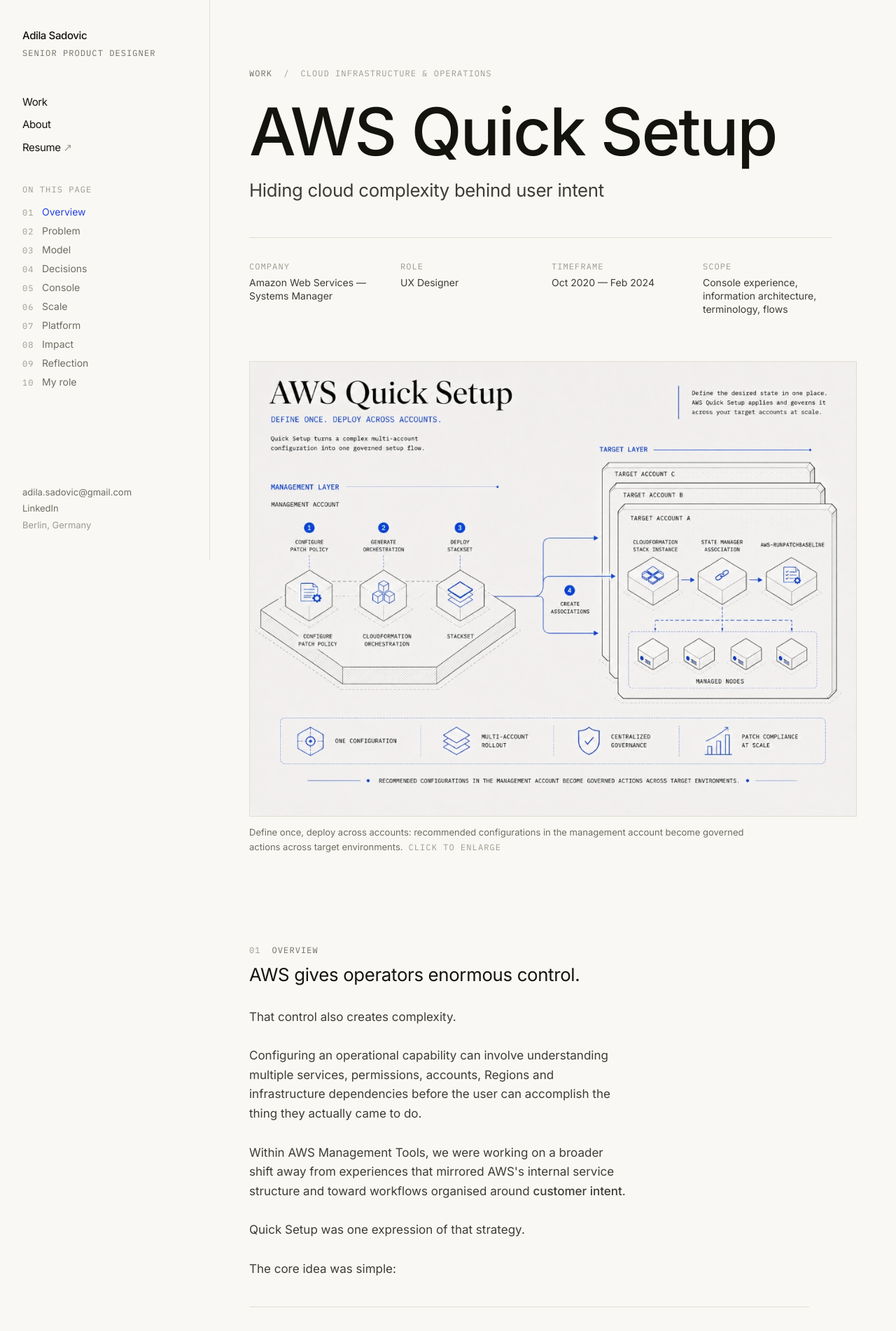
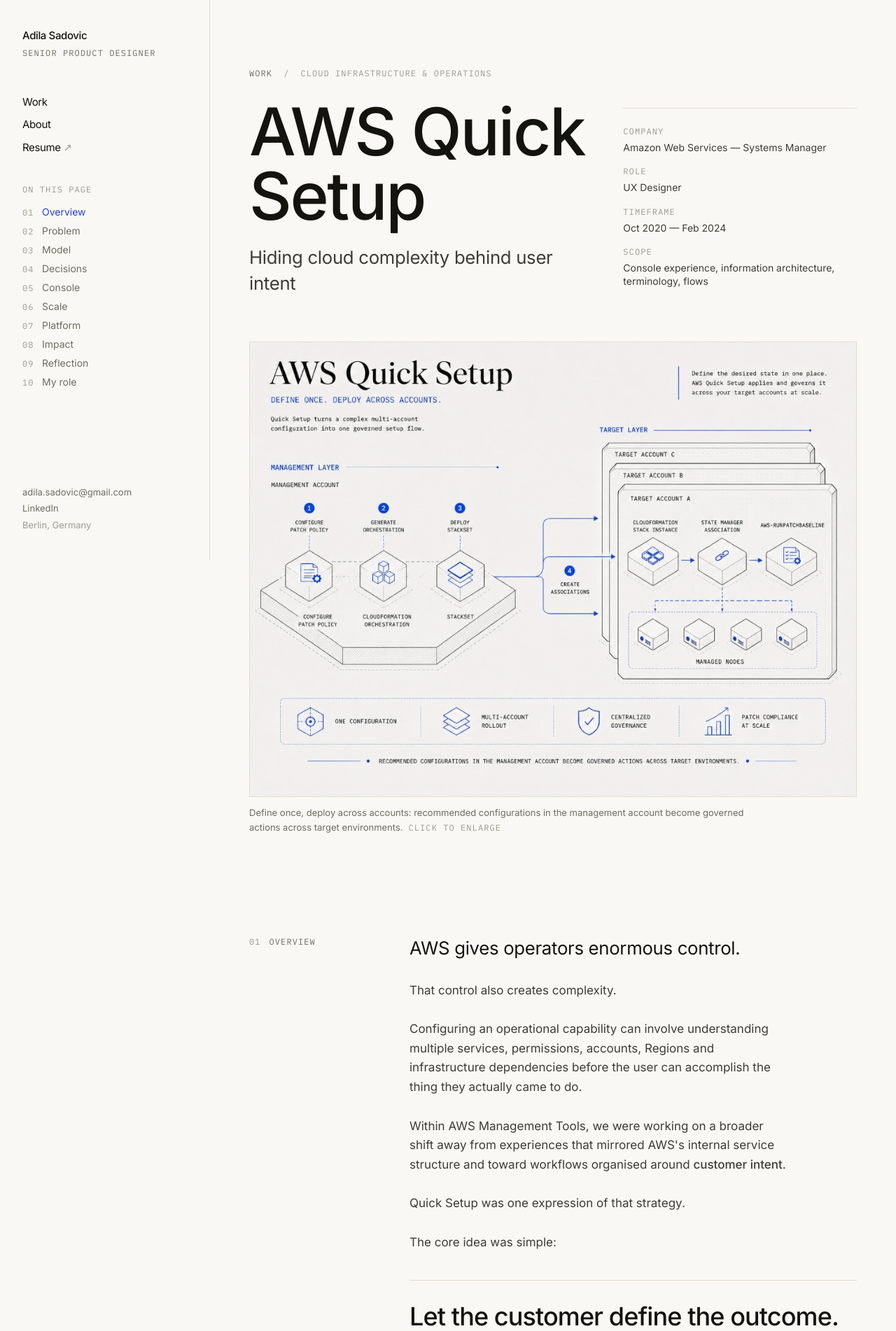
Before and after one commit to adilasadovic-fl/portfolio, a Next.js app: page /work/aws-quick-setup in a window 1280 px wide. Shown: the top 1902 px of the page at 70% size. Built offline with nearby package versions, Linux system fonts and the light colour scheme.

Commit message:
Restructure case study section composition

```diff
--- a/src/app/work/[slug]/page.tsx
+++ b/src/app/work/[slug]/page.tsx
@@ -8,162 +8,56 @@
 import { ProjectMetadata } from "@/components/project-preview";
 import { adjacentProjects, getProject, projects } from "@/content/projects";
 
-export function generateStaticParams() {
-  return projects.map((project) => ({ slug: project.slug }));
-}
+export function generateStaticParams() { return projects.map((project) => ({ slug: project.slug })); }
 
-export async function generateMetadata({
-  params,
-}: PageProps<"/work/[slug]">): Promise<Metadata> {
+export async function generateMetadata({ params }: PageProps<"/work/[slug]">): Promise<Metadata> {
   const { slug } = await params;
   const project = getProject(slug);
   if (!project) return {};
-
-  return {
-    title: `${project.title} — ${project.company}`,
-    description: project.summary,
-    alternates: { canonical: `/work/${project.slug}` },
-    openGraph: {
-      type: "article",
-      title: `${project.title} — ${project.subtitle}`,
-      description: project.summary,
-      images: [{ url: project.thumbnail.src }],
-    },
-  };
+  return { title: `${project.title} — ${project.company}`, description: project.summary, alternates: { canonical: `/work/${project.slug}` }, openGraph: { type: "article", title: `${project.title} — ${project.subtitle}`, description: project.summary, images: [{ url: project.thumbnail.src }] } };
 }
 
 export default async function CaseStudyPage({ params }: PageProps<"/work/[slug]">) {
   const { slug } = await params;
   const project = getProject(slug);
   if (!project) notFound();
-
   const { next } = adjacentProjects(project.slug);
 
   return (
     <article>
-      <RegisterCaseNav
-        title={project.title}
-        items={project.sections.map(({ id, nav }) => ({ id, nav }))}
-      />
-
+      <RegisterCaseNav title={project.title} items={project.sections.map(({ id, nav }) => ({ id, nav }))} />
       <header className="pt-16 lg:pt-24">
         <Container>
-          <div className="flex flex-wrap items-baseline gap-x-4 gap-y-1">
-            <Link
-              href="/work"
-              className="label text-ink-muted transition-colors hover:text-accent"
-            >
-              Work
-            </Link>
-            <span aria-hidden="true" className="label text-ink-faint">
-              /
-            </span>
-            <span className="label text-ink-faint">{project.domain}</span>
+          <div className="flex flex-wrap items-baseline gap-x-4 gap-y-1"><Link href="/work" className="label text-ink-muted transition-colors hover:text-accent">Work</Link><span aria-hidden="true" className="label text-ink-faint">/</span><span className="label text-ink-faint">{project.domain}</span></div>
+          <div className="mt-7 grid gap-10 lg:grid-cols-12 lg:gap-12">
+            <div className={project.hero ? "lg:col-span-7" : "lg:col-span-9"}>
+              <h1 className="text-display font-medium tracking-tight text-ink">{project.title}</h1>
+              <p className="measure-wide mt-6 text-lead text-ink-soft">{project.subtitle}</p>
+            </div>
+            <div className="lg:col-span-5 lg:pt-3"><ProjectMetadata project={project} className="border-t border-rule pt-6 sm:grid-cols-2 lg:grid-cols-1" /></div>
           </div>
-
-          {project.layout === "split" && project.hero ? (
-            <div className="mt-7 grid gap-10 lg:grid-cols-2 lg:items-start">
-              <div>
-                <h1 className="text-display font-medium tracking-tight text-ink">
-                  {project.title}
-                </h1>
-                <p className="max-w-full mt-5 text-lead text-ink-soft">{project.subtitle}</p>
-
-                <ProjectMetadata
-                  project={project}
-                  className="mt-12 border-t border-rule pt-8 sm:grid-cols-1"
-                />
-              </div>
-              <Figure figure={project.hero} priority sizes="(min-width: 1024px) 45vw, 100vw" />
-            </div>
-          ) : (
-            <>
-              <h1 className="mt-7 text-display font-medium tracking-tight text-ink">
-                {project.title}
-              </h1>
-              <p className="max-w-full mt-5 text-lead text-ink-soft">{project.subtitle}</p>
-
-              <ProjectMetadata
-                project={project}
-                className="mt-12 max-w-[52rem] border-t border-rule pt-8 lg:grid-cols-4"
-              />
-
-              {project.hero ? (
-                <div className="mt-12 lg:mt-16">
-                  <Figure figure={project.hero} priority sizes="(min-width: 1024px) 70vw, 100vw" />
-                </div>
-              ) : null}
-            </>
-          )}
+          {project.hero ? <div className="mt-12 lg:mt-16"><Figure figure={project.hero} priority sizes="(min-width: 1024px) 80vw, 100vw" /></div> : null}
         </Container>
       </header>
 
       {project.sections.map((section, index) => {
         const night = section.surface === "night";
         return (
-          <section
-            key={section.id}
-            id={section.id}
-            aria-labelledby={`${section.id}-heading`}
-            className={
-              night
-                ? "mt-24 scroll-mt-24 bg-night py-20 lg:mt-32 lg:py-28"
-                : "mt-24 scroll-mt-24 lg:mt-32"
-            }
-          >
+          <section key={section.id} id={section.id} aria-labelledby={`${section.id}-heading`} className={night ? "mt-24 scroll-mt-24 bg-night py-20 lg:mt-36 lg:py-28" : "mt-24 scroll-mt-24 lg:mt-36"}>
             <Container>
-              <div className="flex flex-wrap items-baseline gap-x-4">
-                <span
-                  className={`label tabular-nums ${night ? "text-[#7a786f]" : "text-ink-faint"}`}
-                >
-                  {String(index + 1).padStart(2, "0")}
-                </span>
-                <span className={`label ${night ? "text-[#9b998f]" : "text-ink-muted"}`}>
-                  {section.nav}
-                </span>
-              </div>
-
-              <h2
-                id={`${section.id}-heading`}
-                className={`max-w-full mt-5 text-section font-medium tracking-tight ${
-                  night ? "text-paper" : "text-ink"
-                } ${section.title ? "" : "sr-only"}`}
-              >
-                {section.title ?? section.nav}
-              </h2>
-
-              <div className={`space-y-6 ${section.title ? "mt-8" : "mt-2"} lg:space-y-7`}>
-                <Blocks blocks={section.blocks} tone={night ? "night" : "paper"} />
+              <div className="grid gap-8 lg:grid-cols-12 lg:gap-12">
+                <header className="lg:col-span-3">
+                  <div className="flex items-baseline gap-3"><span className={`label tabular-nums ${night ? "text-[#7a786f]" : "text-ink-faint"}`}>{String(index + 1).padStart(2, "0")}</span><span className={`label ${night ? "text-[#9b998f]" : "text-ink-muted"}`}>{section.nav}</span></div>
+                  <h2 id={`${section.id}-heading`} className={`mt-5 text-section font-medium tracking-tight ${night ? "text-paper" : "text-ink"} ${section.title ? "" : "sr-only"}`}>{section.title ?? section.nav}</h2>
+                </header>
+                <div className="space-y-6 lg:col-span-9 lg:space-y-7"><Blocks blocks={section.blocks} tone={night ? "night" : "paper"} /></div>
               </div>
             </Container>
           </section>
         );
       })}
 
-      <section aria-labelledby="next-project" className="mt-28 lg:mt-36">
-        <Container>
-          <div className="border-t border-rule pt-8">
-            <h2 id="next-project" className="label text-ink-muted">
-              Next
-            </h2>
-            <Link
-              href={`/work/${next.slug}`}
-              className="group mt-5 flex flex-wrap items-baseline gap-x-6 gap-y-2"
-            >
-              <span className="text-title font-medium tracking-tight text-ink transition-colors group-hover:text-accent">
-                {next.title}
-              </span>
-              <span className="label text-ink-muted">{next.domain}</span>
-              <span
-                aria-hidden="true"
-                className="text-ink-faint transition-transform duration-200 group-hover:translate-x-1"
-              >
-                →
-              </span>
-            </Link>
-          </div>
-        </Container>
-      </section>
+      <section aria-labelledby="next-project" className="mt-28 lg:mt-36"><Container><div className="border-t border-rule pt-8"><h2 id="next-project" className="label text-ink-muted">Next</h2><Link href={`/work/${next.slug}`} className="group mt-5 flex flex-wrap items-baseline gap-x-6 gap-y-2"><span className="text-title font-medium tracking-tight text-ink transition-colors group-hover:text-accent">{next.title}</span><span className="label text-ink-muted">{next.domain}</span><span aria-hidden="true" className="text-ink-faint transition-transform duration-200 group-hover:translate-x-1">→</span></Link></div></Container></section>
     </article>
   );
 }
```
